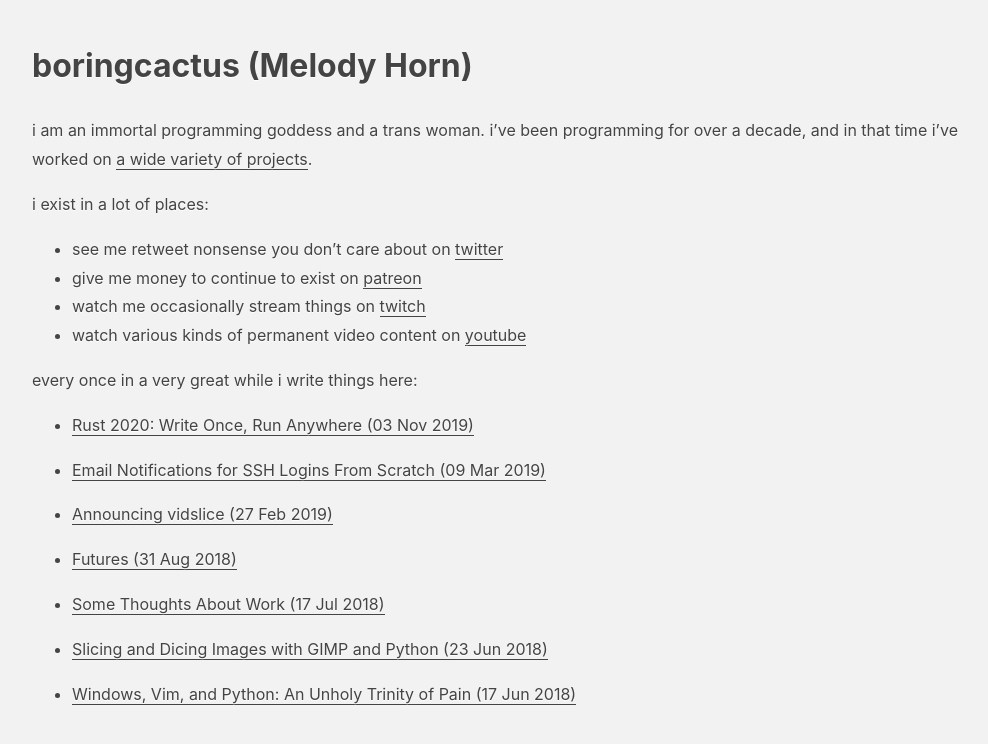
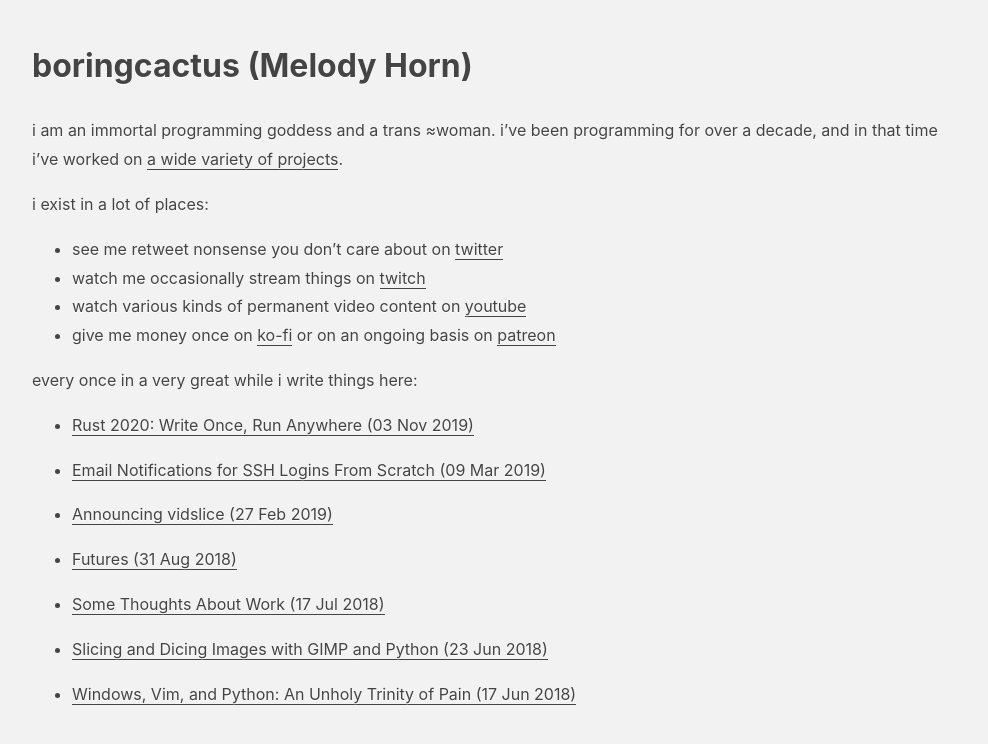
Before and after one commit to boringcactus/boringcactus.github.io, a Jekyll site: the page built from index.md, in a window 1280 px wide. Shown: the top 744 px of the page, without its empty margins (144-1132 px from the left). Built offline with Jekyll 4.4.1, drawn with Linux system fonts in a browser that asks for light colours.

Commit message:
add ko-fi link and update self-description

```diff
--- a/index.md
+++ b/index.md
@@ -4,14 +4,14 @@
 description: immortal programming goddess
 ---
 
-i am an immortal programming goddess and a trans woman.
+i am an immortal programming goddess and a trans ≈woman.
 i've been programming for over a decade, and in that time i've worked on [a wide variety of projects]({% link projects.md %}).
 
 i exist in a lot of places:
 - see me retweet nonsense you don't care about on [twitter](https://twitter.com/boring_cactus)
-- give me money to continue to exist on [patreon](https://www.patreon.com/boringcactus)
 - watch me occasionally stream things on [twitch](https://www.twitch.tv/boringcactus)
 - watch various kinds of permanent video content on [youtube](https://www.youtube.com/channel/UCw0N-UmLylMSnCtHZ7vagBw)
+- give me money once on [ko-fi](https://ko-fi.com/boringcactus) or on an ongoing basis on [patreon](https://www.patreon.com/boringcactus)
 
 every once in a very great while i write things here:
 
```
